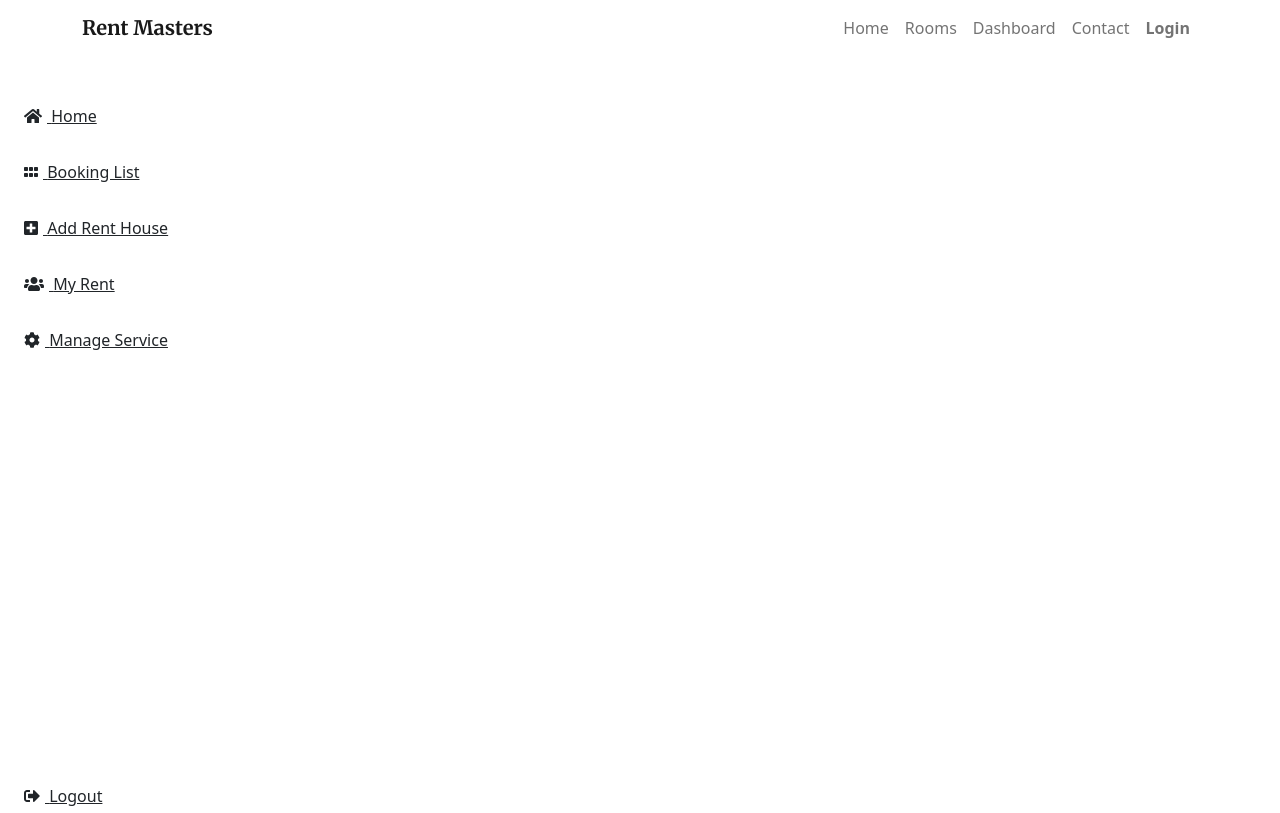
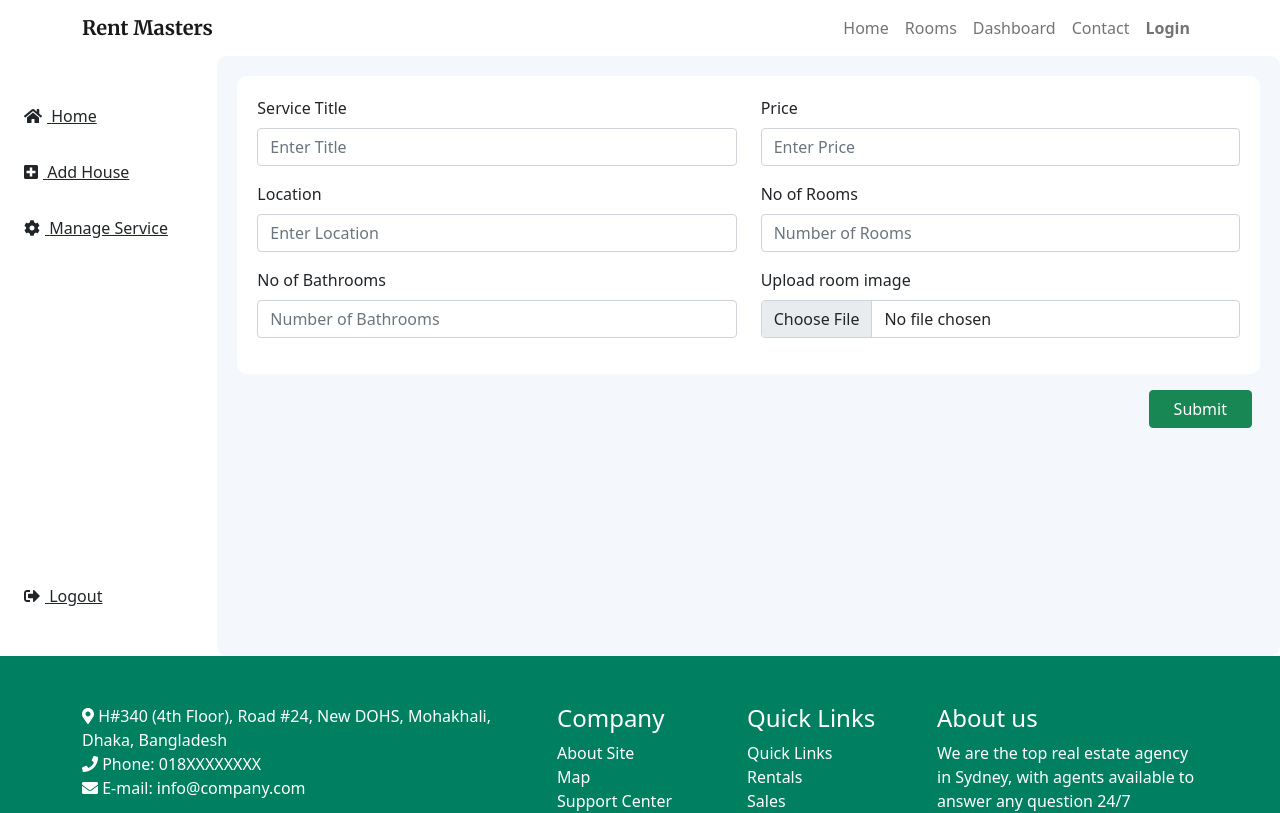
Before and after one commit to Rahat47/rent-masters, a React (Create React App) app: page /dashboard in a window 1280 px wide. Shown: the top 813 px of the page. Built offline with nearby package versions, Linux system fonts and the light colour scheme.

Commit message:
make sidebar and add room section

```diff
--- /dev/null
+++ b/src/components/AdminPannel/AddHouse.jsx
@@ -0,0 +1,81 @@
+import React from "react";
+import { Button, Form } from "react-bootstrap";
+import Styles from "./AddHouse.module.css";
+
+const AddHouse = () => {
+    return (
+        <div className={Styles.mainContainer}>
+            <div className={Styles.formContainer}>
+                <div className="row">
+                    <div className="col-md-6">
+                        <Form>
+                            <Form.Group className="mb-3" controlId="service">
+                                <Form.Label>Service Title</Form.Label>
+                                <Form.Control
+                                    type="text"
+                                    placeholder="Enter Title"
+                                />
+                            </Form.Group>
+
+                            <Form.Group className="mb-3" controlId="location">
+                                <Form.Label>Location</Form.Label>
+                                <Form.Control
+                                    type="text"
+                                    placeholder="Enter Location"
+                                />
+                            </Form.Group>
+                            <Form.Group className="mb-3" controlId="location">
+                                <Form.Label>No of Bathrooms</Form.Label>
+                                <Form.Control
+                                    type="text"
+                                    placeholder="Number of Bathrooms"
+                                />
+                            </Form.Group>
+                        </Form>
+                    </div>
+                    <div className="col-md-6">
+                        <Form>
+                            <Form.Group className="mb-3" controlId="price">
+                                <Form.Label>Price</Form.Label>
+                                <Form.Control
+                                    type="text"
+                                    placeholder="Enter Price"
+                                />
+                            </Form.Group>
+
+                            <Form.Group className="mb-3" controlId="rooms">
+                                <Form.Label>No of Rooms</Form.Label>
+                                <Form.Control
+                                    type="text"
+                                    placeholder="Number of Rooms"
+                                />
+                            </Form.Group>
+
+                            <div class="mb-3">
+                                <label for="formFile" class="form-label">
+                                    Upload room image
+                                </label>
+                                <input
+                                    class="form-control"
+                                    type="file"
+                                    id="formFile"
+                                />
+                            </div>
+                        </Form>
+                    </div>
+                </div>
+            </div>
+            <div className="d-flex justify-content-end me-2">
+                <Button
+                    className="mt-3 px-4"
+                    variant="success"
+                    type="submit"
+                >
+                    Submit
+                </Button>
+            </div>
+        </div>
+    );
+};
+
+export default AddHouse;
--- /dev/null
+++ b/src/components/AdminPannel/AddHouse.module.css
@@ -0,0 +1,11 @@
+.mainContainer{
+    background-color: #F4F7FC;
+    padding: 20px;
+    border-radius: 10px;
+    height: 600px;
+}
+.formContainer{
+    background-color: #fff;
+    padding: 20px;
+    border-radius: 10px;
+}
--- a/src/components/Sidebar/Sidebar.css
+++ b/src/components/Sidebar/Sidebar.css
@@ -1,7 +1,10 @@
 .sidebar{
-    /* background-image: linear-gradient(40deg, #ffc800, #ff8800); */
     /* position: fixed; */
-    z-index: 100;
+    z-index: -100;
+    cursor: pointer;
+}
+ul > li{
+    cursor: pointer;
 }
 .sidebar li{
     margin-bottom: 2em;
--- a/src/components/Sidebar/Sidebar.jsx
+++ b/src/components/Sidebar/Sidebar.jsx
@@ -1,12 +1,8 @@
-import { faFileAlt } from "@fortawesome/free-regular-svg-icons";
 import {
-    faCalendar,
     faCog,
-    faGripHorizontal,
     faHome,
     faPlusSquare,
     faSignOutAlt,
-    faUsers,
 } from "@fortawesome/free-solid-svg-icons";
 import { FontAwesomeIcon } from "@fortawesome/react-fontawesome";
 import React from "react";
@@ -16,32 +12,20 @@ import "./Sidebar.css";
 const Sidebar = () => {
     return (
         <div
-            className="sidebar d-flex flex-column justify-content-between col-md-2 py-5 px-4"
-            style={{ height: "100vh" }}
+            className="sidebar d-flex flex-column justify-content-between  py-5 px-4"
+            style={{ height: "600px" }}
         >
-            <ul className="list-unstyled texy-decoration-none">
+            <ul className="list-unstyled ">
                 <li>
-                    <Link to="/home" className="text-dark">
+                    <Link to="/" className="text-dark">
                         <FontAwesomeIcon icon={faHome} /> <span>Home</span>
-                    </Link>
-                </li>
-                <li>
-                    <Link to="/bookings" className="text-dark">
-                        <FontAwesomeIcon icon={faGripHorizontal} />{" "}
-                        <span>Booking List</span>
                     </Link>
                 </li>
                 <div>
                     <li>
-                        <Link to="/allAppointments" className="text-dark">
+                        <Link to="/dashboard" className="text-dark">
                             <FontAwesomeIcon icon={faPlusSquare} />{" "}
-                            <span>Add Rent House</span>
-                        </Link>
-                    </li>
-                    <li>
-                        <Link to="/addService" className="text-dark">
-                            <FontAwesomeIcon icon={faUsers} />{" "}
-                            <span>My Rent</span>
+                            <span>Add House</span>
                         </Link>
                     </li>
                     <li>
--- a/src/pages/Dashboard.jsx
+++ b/src/pages/Dashboard.jsx
@@ -1,10 +1,16 @@
 import React from "react";
+import AddHouse from "../components/AdminPannel/AddHouse";
 import Sidebar from "../components/Sidebar/Sidebar";
 
 const Dashboard = () => {
     return (
-        <div>
-            <Sidebar/>
+        <div className="row">
+            <div className="col-md-2">
+                <Sidebar />
+            </div>
+            <div className="col-md-10">
+                <AddHouse />
+            </div>
         </div>
     );
 };
```
